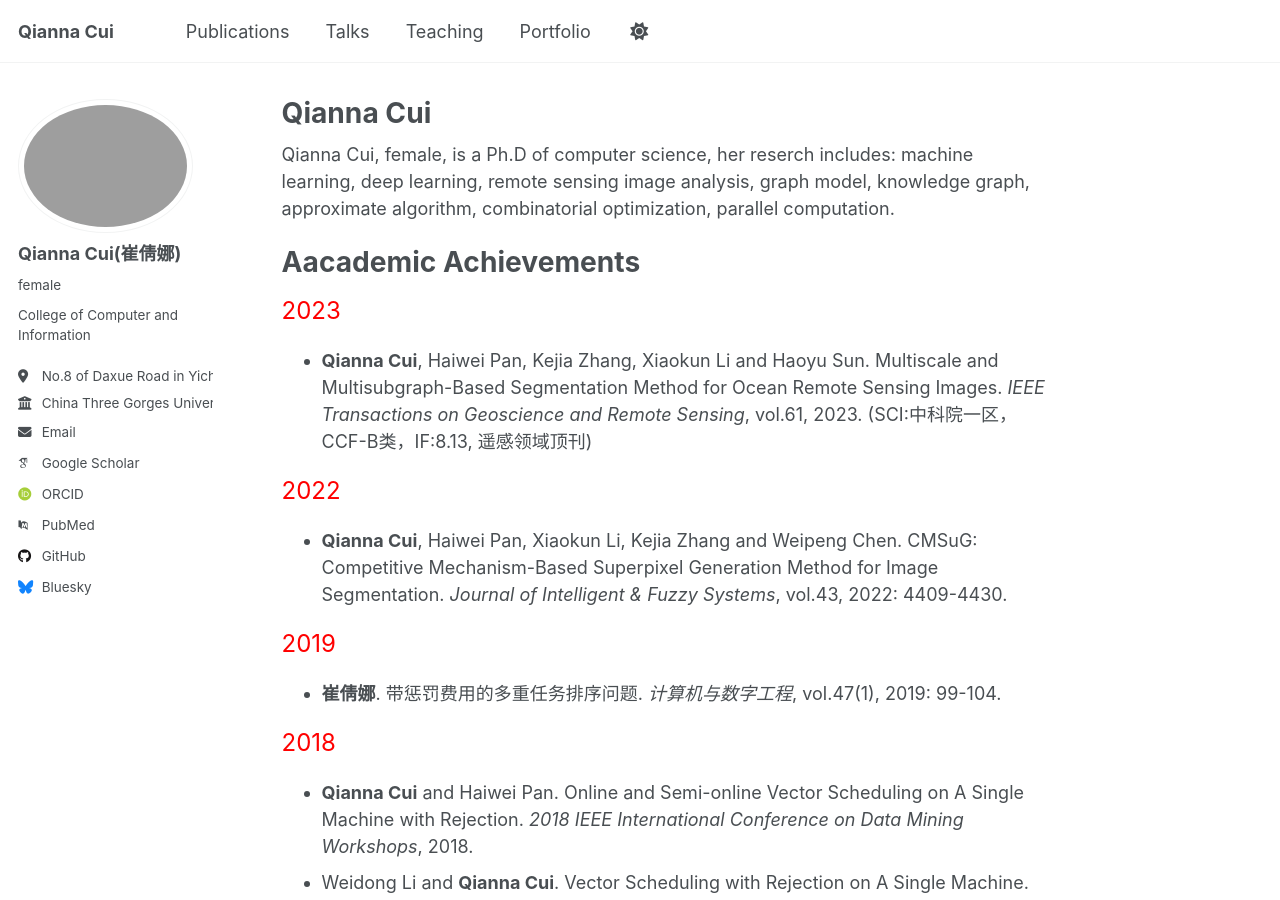
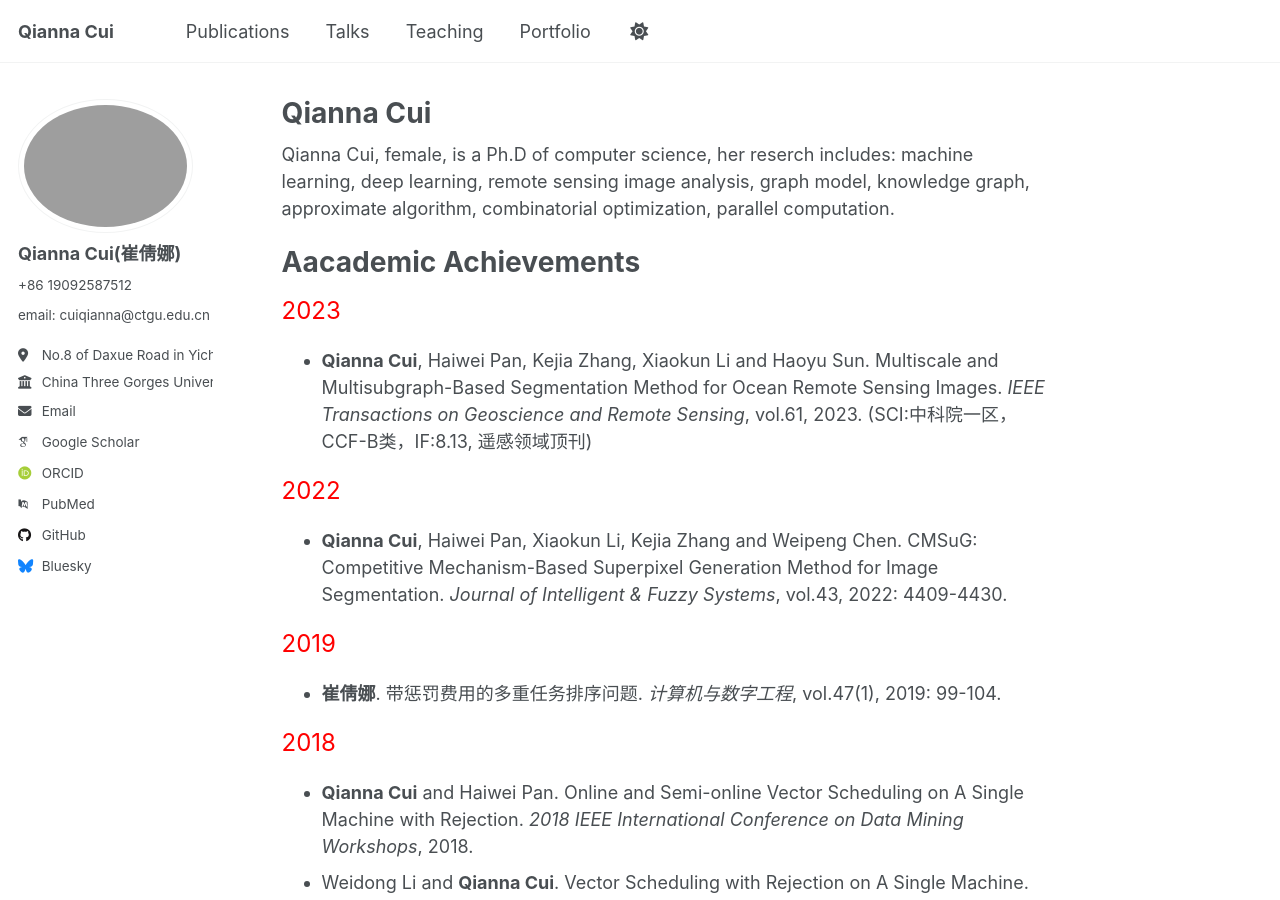
Before and after one commit to cuiqianna/cuiqianna.github.io, a Jekyll site: the page built from _pages/about.md, in a window 1280 px wide and 900 px high. Built offline with Jekyll 4.4.1, drawn with Linux system fonts in a browser that asks for light colours; some web fonts are replaced; a file with an impossible date is left out.

Commit message:
_config.yml

```diff
--- a/_config.yml
+++ b/_config.yml
@@ -24,8 +24,8 @@ author:
   # Biographic information
   avatar           : "IMG_2080.JPG"
   name             : "Qianna Cui(崔倩娜)"
-  pronouns         : "female"
-  bio              : "College of Computer and Information"
+  pronouns         : "+86 19092587512"
+  bio              : "email: cuiqianna@ctgu.edu.cn"
   location         : "No.8 of Daxue Road in Yichang, Hubei province"
   employer         : "China Three Gorges University"
   uri              : # URL
```
